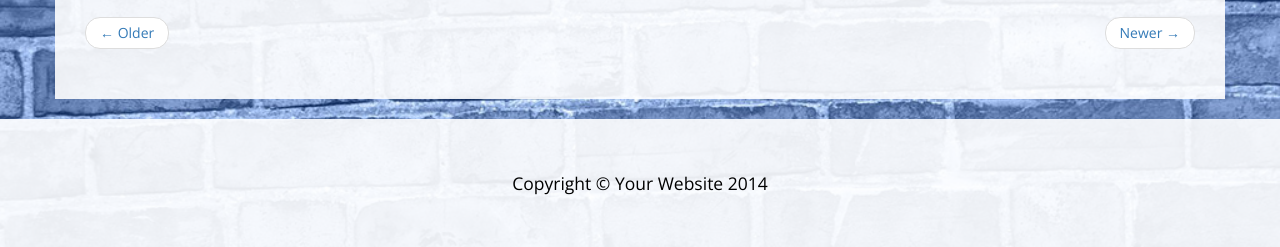
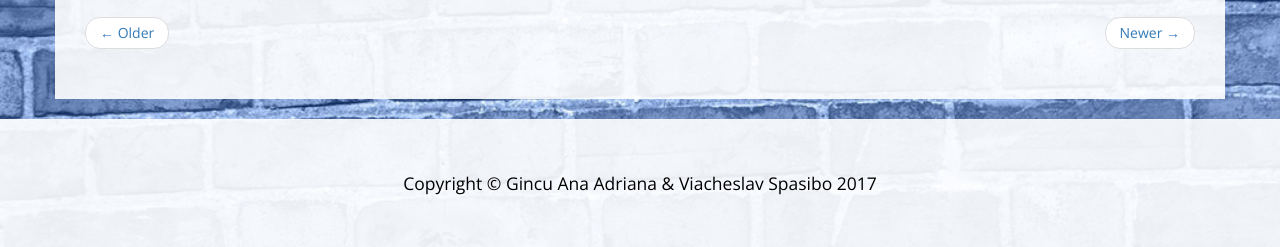
Before and after one commit to slavikzdes/BootstrapProject, a plain HTML site: page blog.html in a window 1280 px wide. Shown: the part 2768-3015 px from the top of the page. Drawn offline with nearby package versions, Linux system fonts and the light colour scheme.

Commit message:
Our name

```diff
--- a/blog.html
+++ b/blog.html
@@ -294,7 +294,7 @@
         <div class="container">
             <div class="row">
                 <div class="col-lg-12 text-center">
-                    <p>Copyright &copy; Your Website 2014</p>
+                    <p>Copyright &copy; Gincu Ana Adriana & Viacheslav Spasibo 2017</p>
                 </div>
             </div>
         </div>
```
